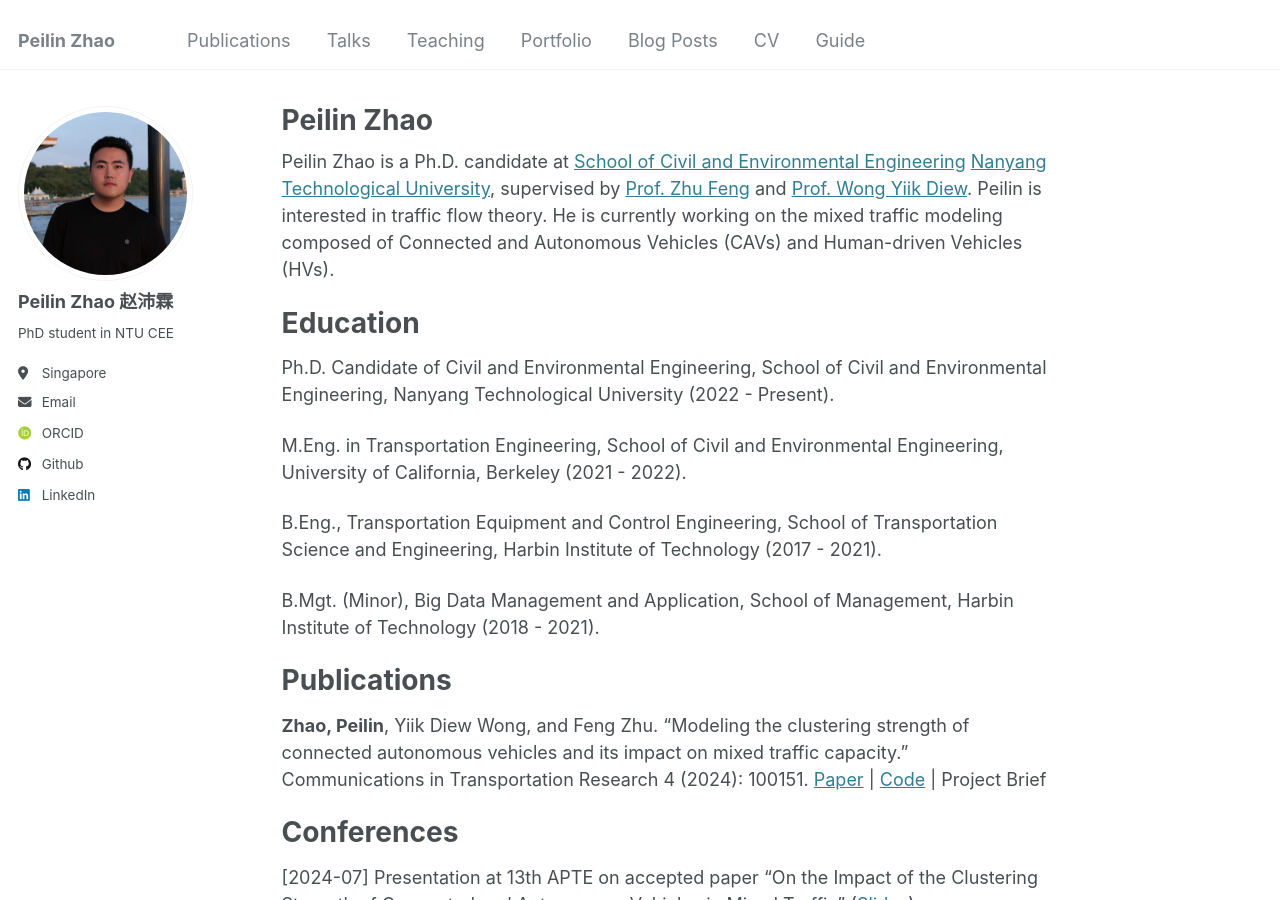
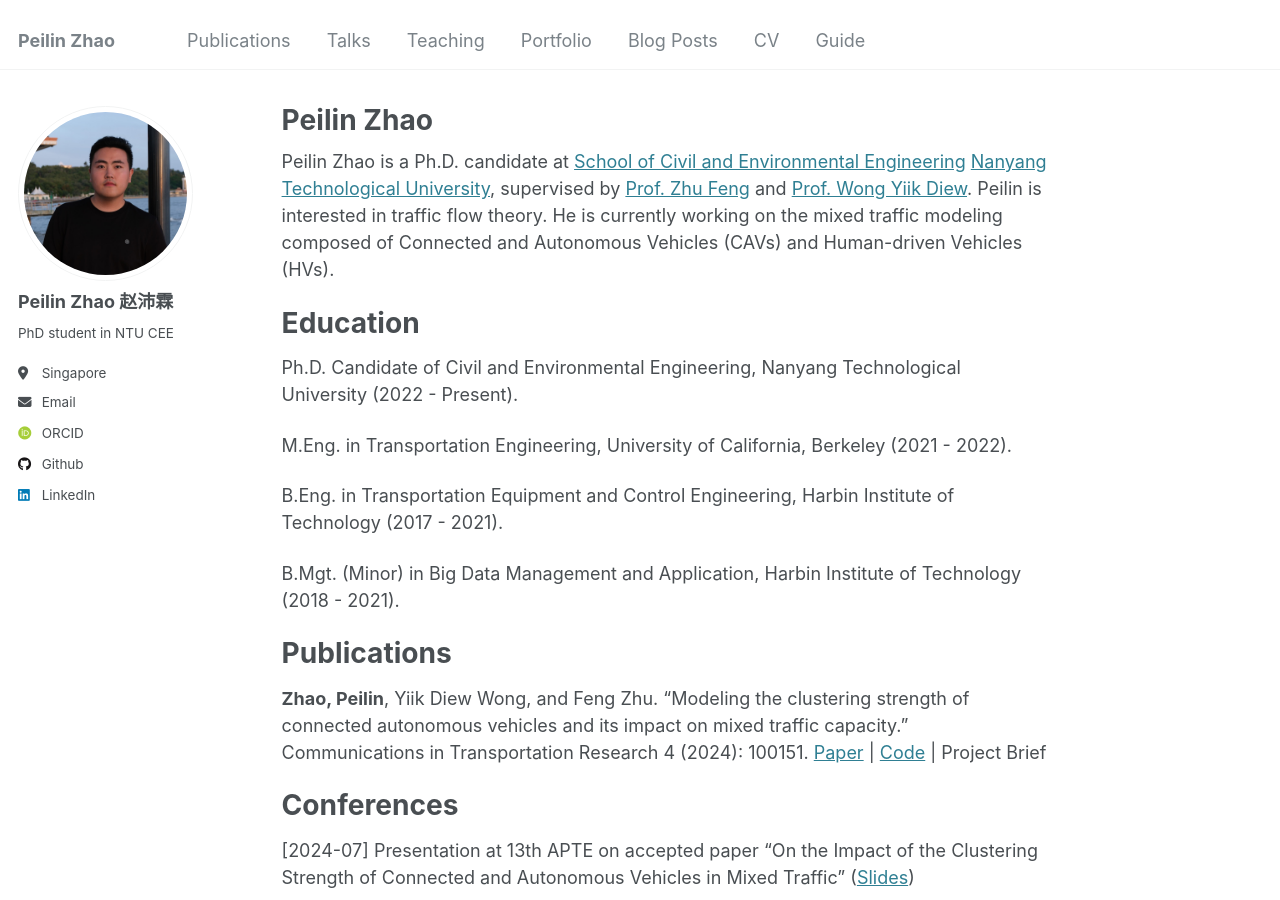
Before and after one commit to Jerry-zpl/Jerry-zpl.github.io, a Jekyll site: the page built from _pages/about.md, in a window 1280 px wide and 900 px high. Built offline with Jekyll 4.4.1, drawn with Linux system fonts in a browser that asks for light colours; some web fonts are replaced.

Commit message:
Update about.md

```diff
--- a/_pages/about.md
+++ b/_pages/about.md
@@ -11,13 +11,13 @@ Peilin Zhao is a Ph.D. candidate at [School of Civil and Environmental Engineeri
 
 Education
 ======
-Ph.D. Candidate of Civil and Environmental Engineering, School of Civil and Environmental Engineering, Nanyang Technological University (2022 - Present).
+Ph.D. Candidate of Civil and Environmental Engineering, Nanyang Technological University (2022 - Present).
 
-M.Eng. in Transportation Engineering, School of Civil and Environmental Engineering, University of California, Berkeley (2021 - 2022).
+M.Eng. in Transportation Engineering, University of California, Berkeley (2021 - 2022).
 
-B.Eng., Transportation Equipment and Control Engineering, School of Transportation Science and Engineering, Harbin Institute of Technology (2017 - 2021).
+B.Eng. in Transportation Equipment and Control Engineering, Harbin Institute of Technology (2017 - 2021).
 
-B.Mgt. (Minor), Big Data Management and Application, School of Management, Harbin Institute of Technology (2018 - 2021).
+B.Mgt. (Minor) in Big Data Management and Application, Harbin Institute of Technology (2018 - 2021).
 
 Publications
 ======
```
